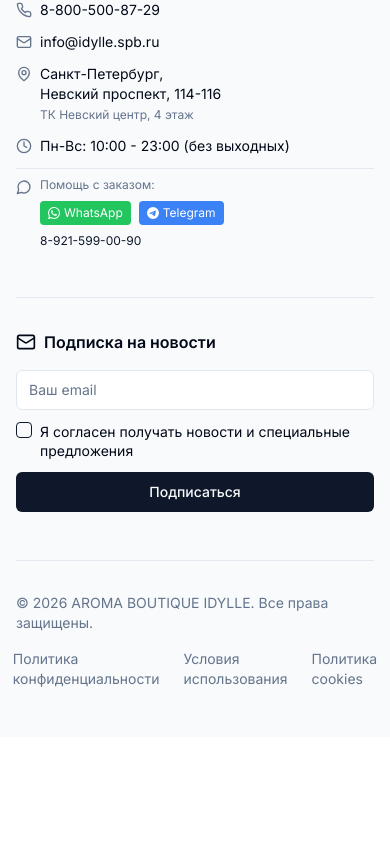
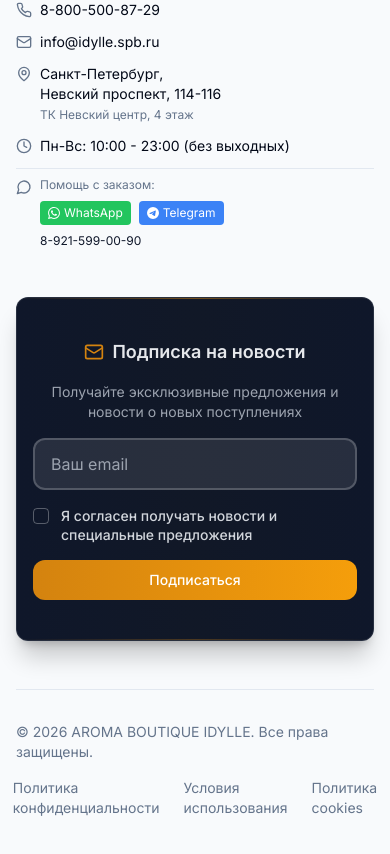
Before and after one commit to ognewd/idylle-spb, a Next.js app: page / in a window 390 px wide. Shown: the part 5228-6082 px from the top of the page. Before the commit the page ends 5965 px from the top, so only its background shows below. Built offline with nearby package versions, Linux system fonts and the light colour scheme; no server answers; the database is empty.

Commit message:
Описание изменений

```diff
--- a/src/components/forms/NewsletterSubscription.tsx
+++ b/src/components/forms/NewsletterSubscription.tsx
@@ -20,7 +20,7 @@ const newsletterSchema = z.object({
 type NewsletterFormData = z.infer<typeof newsletterSchema>;
 
 interface NewsletterSubscriptionProps {
-  variant?: 'default' | 'inline' | 'footer';
+  variant?: 'default' | 'inline' | 'footer' | 'footerDark';
   className?: string;
 }
 
@@ -75,7 +75,18 @@ export function NewsletterSubscription({
     }
   };
 
+  const isDark = variant === 'footerDark';
+
   if (isSuccess) {
+    if (isDark) {
+      return (
+        <div className={cn('text-center p-6 bg-green-900/30 border border-green-500/50 rounded-xl', className)}>
+          <CheckCircle className="h-8 w-8 text-green-400 mx-auto mb-2" />
+          <h3 className="text-lg font-semibold text-green-200 mb-1">Подписка оформлена!</h3>
+          <p className="text-green-300/90">Проверьте вашу почту и подтвердите подписку</p>
+        </div>
+      );
+    }
     return (
       <div className={cn("text-center p-6 bg-green-50 border border-green-200 rounded-lg", className)}>
         <CheckCircle className="h-8 w-8 text-green-600 mx-auto mb-2" />
@@ -108,6 +119,70 @@ export function NewsletterSubscription({
           Подписаться
         </Button>
       </form>
+    );
+  }
+
+  if (variant === 'footerDark') {
+    return (
+      <div className={cn('space-y-4', className)}>
+        <div className="flex items-center justify-center gap-2 text-gray-200">
+          <Mail className="h-5 w-5 text-[#D4830F]" />
+          <h3 className="font-semibold text-lg">Подписка на новости</h3>
+        </div>
+        <p className="text-center text-gray-400 text-sm max-w-md mx-auto">
+          Получайте эксклюзивные предложения и новости о новых поступлениях
+        </p>
+        <form onSubmit={handleSubmit(onSubmit)} className="space-y-4 max-w-md mx-auto">
+          <div>
+            <input
+              {...register('email')}
+              type="email"
+              placeholder="Ваш email"
+              className={cn(
+                'w-full px-4 py-3 rounded-xl border-2 bg-white/10 border-white/20 text-white placeholder:text-gray-400',
+                'focus:outline-none focus:ring-2 focus:ring-[#D4830F] focus:border-[#D4830F] transition-all',
+                errors.email && 'border-red-400/60'
+              )}
+            />
+            {errors.email && (
+              <p className="text-sm text-red-400 mt-1">{errors.email.message}</p>
+            )}
+          </div>
+          <div className="flex items-start gap-3">
+            <Checkbox
+              id="acceptMarketing-dark"
+              checked={acceptMarketing}
+              onCheckedChange={(checked) => setValue('acceptMarketing', checked as boolean)}
+              className={cn(
+                'border-white/30 data-[state=checked]:bg-[#D4830F] data-[state=checked]:border-[#D4830F] mt-0.5',
+                errors.acceptMarketing && 'border-red-400/60'
+              )}
+            />
+            <Label
+              htmlFor="acceptMarketing-dark"
+              className="text-sm text-gray-300 leading-snug cursor-pointer"
+            >
+              Я согласен получать новости и специальные предложения
+            </Label>
+          </div>
+          {errors.acceptMarketing && (
+            <p className="text-sm text-red-400">{errors.acceptMarketing.message}</p>
+          )}
+          {error && (
+            <div className="rounded-lg bg-red-900/30 border border-red-500/50 px-3 py-2 text-sm text-red-200">
+              {error}
+            </div>
+          )}
+          <Button
+            type="submit"
+            className="w-full bg-gradient-to-r from-[#D4830F] to-amber-500 text-white hover:opacity-90 hover:shadow-lg hover:shadow-[#D4830F]/30 py-3 rounded-xl font-medium transition-all"
+            disabled={isLoading}
+          >
+            {isLoading && <Loader2 className="mr-2 h-4 w-4 animate-spin" />}
+            Подписаться
+          </Button>
+        </form>
+      </div>
     );
   }
 
--- a/src/components/layout/Footer.tsx
+++ b/src/components/layout/Footer.tsx
@@ -147,12 +147,14 @@ export function Footer() {
           </div>
         </div>
 
-        {/* Newsletter Subscription */}
-        <div className="mt-12 pt-8 border-t">
-          <div className="max-w-md mx-auto">
-            <NewsletterSubscription variant="footer" />
+        {/* Newsletter Subscription — тёмный блок в стиле шапки */}
+        <section className="mt-12 rounded-xl overflow-hidden bg-gradient-to-r from-slate-900 via-gray-900 to-slate-900 relative border border-white/10 shadow-xl shadow-black/20">
+          <div className="absolute top-0 left-0 w-full h-px bg-gradient-to-r from-transparent via-[#D4830F]/50 to-transparent" />
+          <div className="max-w-2xl mx-auto px-4 sm:px-6 lg:px-8 py-10 sm:py-12">
+            <NewsletterSubscription variant="footerDark" />
           </div>
-        </div>
+          <div className="absolute bottom-0 left-0 w-full h-px bg-gradient-to-r from-transparent via-[#D4830F]/30 to-transparent" />
+        </section>
 
         {/* Bottom Bar */}
         <div className="mt-12 pt-8 border-t">
```
